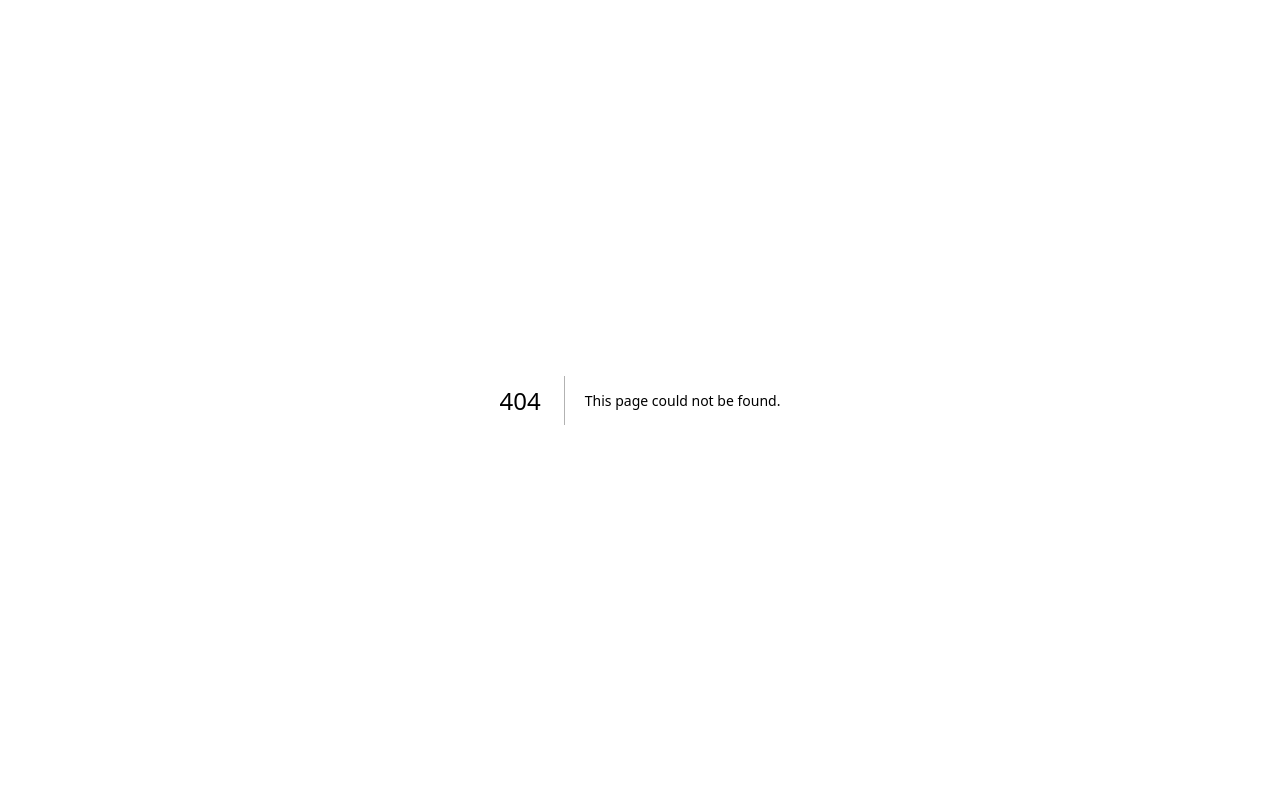
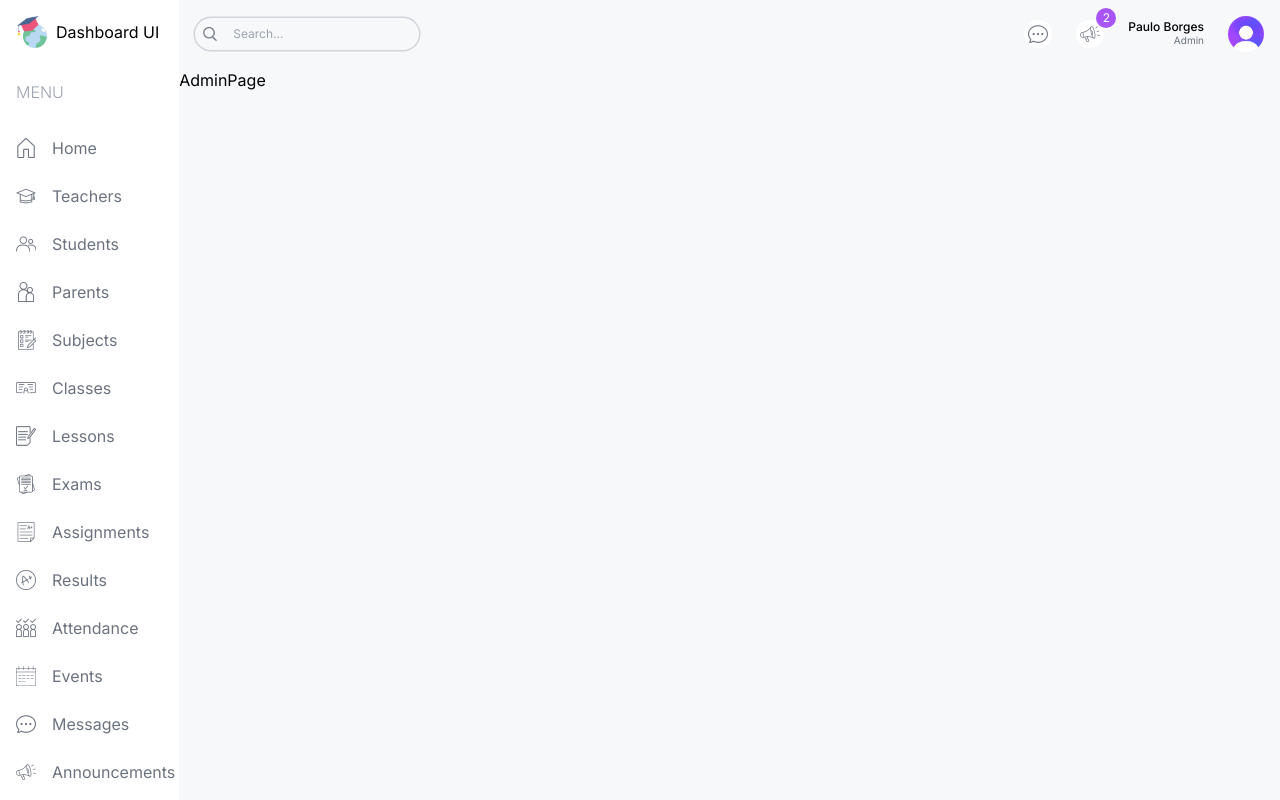
Before and after one commit to pauloborges-hub/nextjs-dashboard-ui, a Next.js app: page /admin in a window 1280 px wide. Before the commit this address had no page. Shown: the top 800 px of the page. Built offline with nearby package versions, Linux system fonts and the light colour scheme.

Commit message:
feat: add navbar and menu componentes, dashboard and sign-in page structure using app router

```diff
--- /dev/null
+++ b/src/app/(dashboard)/admin/page.tsx
@@ -0,0 +1,7 @@
+const AdminPage = () => {
+  return (
+    <div className=''>AdminPage</div>
+  )
+}
+
+export default AdminPage
--- /dev/null
+++ b/src/app/(dashboard)/layout.tsx
@@ -0,0 +1,37 @@
+import Menu from "@/components/Menu";
+import Navbar from "@/components/Navbar";
+import Image from "next/image";
+import Link from "next/link";
+
+export default function DashboardLayout({
+  children,
+}: Readonly<{
+  children: React.ReactNode;
+}>) {
+  return (
+    <div className="h-screen flex">
+      {/* LEFT */}
+      <div className="w-[14%] md:w-[8%] lg:w-[16%] xl:w-[14%] p-4">
+        <Link
+          href='/'
+          className="flex items-center justify-center lg:justify-start gap-2"
+        >
+          <Image
+            src='/logo.png'
+            alt="logo"
+            width={32}
+            height={32}
+          />
+          <span className="hidden lg:block">Dashboard UI</span>
+        </Link>
+        <Menu />
+      </div>
+
+      {/* RIGHT */}
+      <div className="w-[86%] md:w-[92%] lg:w-[84%] xl:w-[86%] bg-[#F7F8FA] overflow-scroll">
+        <Navbar />
+        {children}
+      </div>
+    </div>
+  );
+}
--- /dev/null
+++ b/src/app/(dashboard)/parent/page.tsx
@@ -0,0 +1,7 @@
+const ParentPage = () => {
+  return (
+    <div className=''>ParentPage</div>
+  )
+}
+
+export default ParentPage
--- /dev/null
+++ b/src/app/(dashboard)/student/page.tsx
@@ -0,0 +1,7 @@
+const StudentPage = () => {
+  return (
+    <div className=''>StudentPage</div>
+  )
+}
+
+export default StudentPage
--- /dev/null
+++ b/src/app/(dashboard)/teacher/page.tsx
@@ -0,0 +1,7 @@
+const TeacherPage = () => {
+  return (
+    <div className=''>TeacherPage</div>
+  )
+}
+
+export default TeacherPage
--- /dev/null
+++ b/src/app/sign-in/page.tsx
@@ -0,0 +1,7 @@
+const SignInPage = () => {
+  return (
+    <div className=''>SignInPage</div>
+  )
+}
+
+export default SignInPage
--- a/src/components/Menu.tsx
+++ b/src/components/Menu.tsx
@@ -1,3 +1,6 @@
+import Image from "next/image";
+import Link from "next/link";
+
 const menuItems = [
   {
     title: "MENU",
@@ -112,3 +115,29 @@
     ],
   },
 ];
+
+const Menu = () => {
+  return (
+    <div className='mt-4'>
+      {menuItems.map((menuItem) => (
+        <div className="flex flex-col gap-2" key={menuItem.title}>
+          <span className="hidden lg:block text-gray-400 font-light my-4">
+            {menuItem.title}
+          </span>
+          {menuItem.items.map((item) => (
+            <Link
+              href={item.href}
+              key={item.label}
+              className="flex items-center justify-center lg:justify-start gap-4 text-gray-500 py-2"
+            >
+              <Image src={item.icon} alt="logo" width={20} height={20} />
+              <span className="hidden lg:block">{item.label}</span>
+            </Link>
+          ))}
+        </div>
+      ))}
+    </div>
+  )
+}
+
+export default Menu
--- /dev/null
+++ b/src/components/Navbar.tsx
@@ -0,0 +1,33 @@
+import Image from "next/image"
+
+const Navbar = () => {
+  return (
+    <div className="flex items-center justify-between p-4">
+      {/* SEARCH BAR */}
+      <div className="hidden md:flex items-center gap-2 text-xs rounded-full ring-[1.5px] ring-gray-300 px-2">
+        <Image src='/search.png' alt="search" width={14} height={14} />
+        <input type="text" placeholder="Search..." className="w-[200px] p-2 bg-transparent outline-none" />
+      </div>
+
+      {/* ICONS AND USER */}
+      <div className="flex items-center gap-6 justify-end w-full">
+        <div className="bg-white rounded-full w-7 h-7 flex items-center justify-center cursor-pointer">
+          <Image src='/message.png' alt="message" width={20} height={20} />
+        </div>
+        <div className="bg-white rounded-full w-7 h-7 flex items-center justify-center cursor-pointer relative">
+          <Image src='/announcement.png' alt="announcement" width={20} height={20} />
+          <div className="absolute -top-3 -right-3 w-5 h-5 flex items-center justify-center bg-purple-500 text-white rounded-full text-xs">
+            2
+          </div>
+        </div>
+        <div className="flex flex-col">
+          <span className="text-xs leading-3 font-medium">Paulo Borges</span>
+          <span className="text-[10px] text-gray-500 text-right">Admin</span>
+        </div>
+        <Image src='/avatar.png' alt="avatar" width={36} height={36} className="rounded-full" />
+      </div>
+    </div>
+  )
+}
+
+export default Navbar
```
